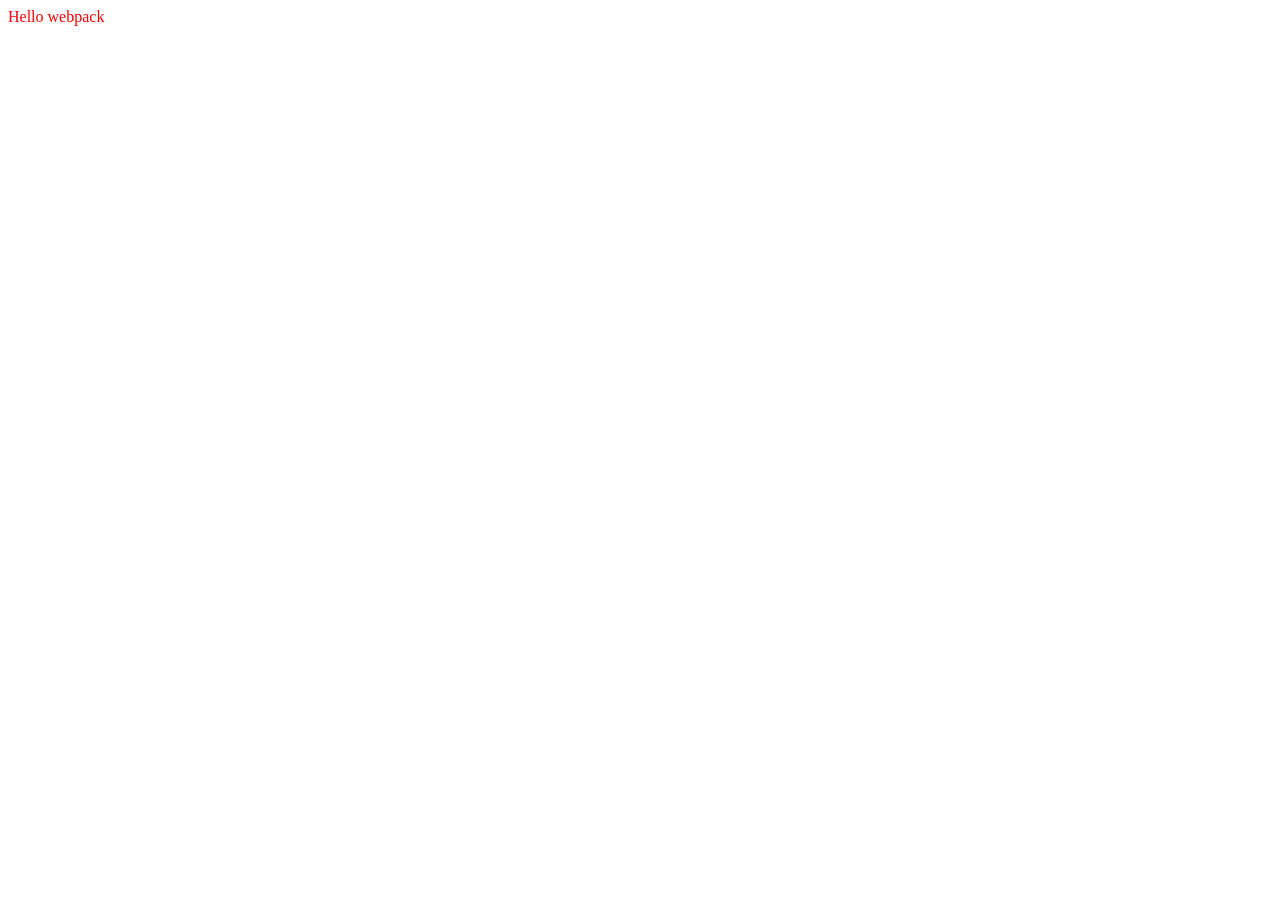
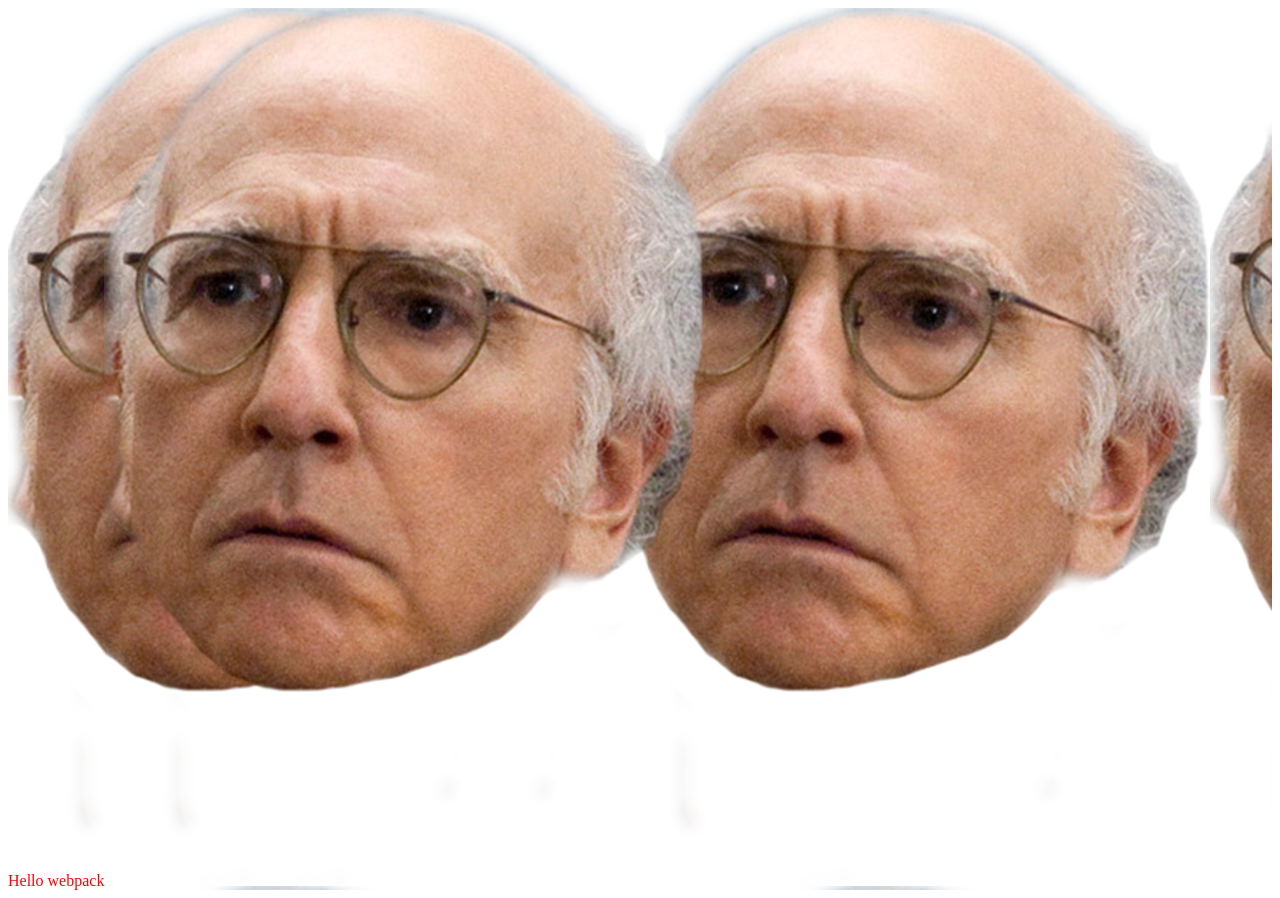
Before and after one commit to tiagorahal/webpack-setup, a website built with webpack: page dist/index.html in a window 1280 px wide. Before the commit the page ends 800 px from the top, so only its background shows below. Built offline with nearby package versions, Linux system fonts and the light colour scheme.

Commit message:
Add images

```diff
--- a/src/index.js
+++ b/src/index.js
@@ -1,5 +1,6 @@
 import _ from 'lodash';
 import './style.css';
+import Icon from './icon.png';
 
 function component() {
   const element = document.createElement('div');
@@ -8,6 +9,12 @@ function component() {
   element.innerHTML = _.join(['Hello', 'webpack'], ' ');
   element.classList.add('hello');
 
+   // Add the image to our existing div.
+   const myIcon = new Image();
+   myIcon.src = Icon;
+
+   element.appendChild(myIcon);
+
   return element;
 }
 
--- a/src/style.css
+++ b/src/style.css
@@ -1,3 +1,4 @@
 .hello {
   color: red;
+  background: url('./icon.png');
 }
--- a/webpack.config.js
+++ b/webpack.config.js
@@ -12,6 +12,10 @@ module.exports = {
         test: /\.css$/i,
         use: ['style-loader', 'css-loader'],
       },
+      {
+        test: /\.(png|svg|jpg|jpeg|gif)$/i,
+        type: 'asset/resource',
+      },
     ],
   },
 };
```
Also changed, not shown: dist/bundle.js, dist/cac31e9ef0561004c91a.png (added), src/icon.png (added).
